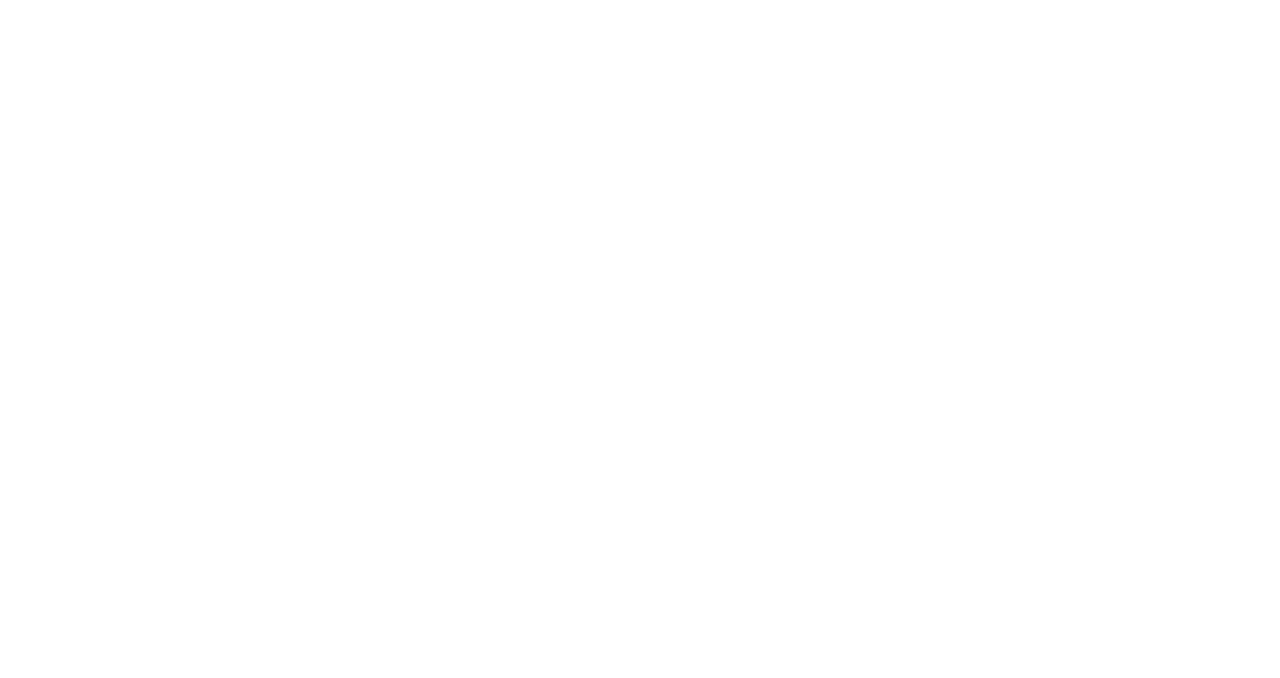
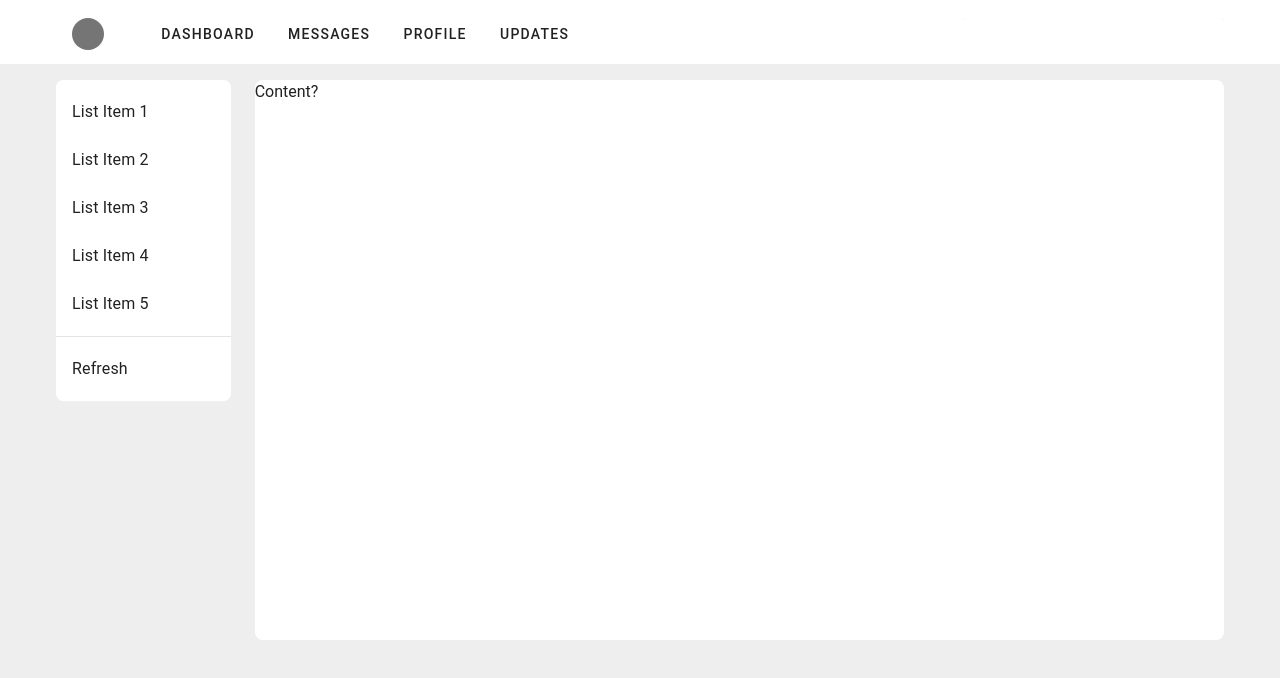
Before and after one commit to aclem43/blog, a Vue app: page / in a window 1280 px wide. Shown: the top 678 px of the page. Built offline with nearby package versions, Linux system fonts and the light colour scheme.

Commit message:
Wireframe Setup

```diff
--- a/src/App.vue
+++ b/src/App.vue
@@ -1,7 +1,35 @@
 <script setup lang="ts">
 import { RouterLink, RouterView } from 'vue-router'
+import AppBar from './components/AppBar.vue'
 </script>
+<template>
+  <v-app>
+    <AppBar />
+    <v-main class="bg-grey-lighten-3">
+      <v-container>
+        <v-row>
+          <v-col cols="2">
+            <v-sheet rounded="lg">
+              <v-list rounded="lg">
+                <v-list-item v-for="n in 5" :key="n" link>
+                  <v-list-item-title> List Item {{ n }} </v-list-item-title>
+                </v-list-item>
 
-<template>
-  <RouterView />
+                <v-divider class="my-2"></v-divider>
+
+                <v-list-item link color="grey-lighten-4">
+                  <v-list-item-title> Refresh </v-list-item-title>
+                </v-list-item>
+              </v-list>
+            </v-sheet>
+          </v-col>
+          <v-col>
+            <v-sheet min-height="70vh" rounded="lg">
+              <RouterView />
+            </v-sheet>
+          </v-col>
+        </v-row>
+      </v-container>
+    </v-main>
+  </v-app>
 </template>
--- /dev/null
+++ b/src/components/AppBar.vue
@@ -0,0 +1,21 @@
+<template>
+  <v-app-bar flat>
+    <v-container class="fill-height d-flex align-center">
+      <v-avatar class="me-10 ms-4" color="grey-darken-1" size="32"></v-avatar>
+
+      <v-btn
+        v-for="link in ['Dashboard', 'Messages', 'Profile', 'Updates']"
+        :key="link"
+        variant="text"
+      >
+        {{ link }}
+      </v-btn>
+
+      <v-spacer></v-spacer>
+
+      <v-responsive max-width="260">
+        <v-text-field density="compact" hide-details variant="solo"></v-text-field>
+      </v-responsive>
+    </v-container>
+  </v-app-bar>
+</template>
--- a/src/views/HomeView.vue
+++ b/src/views/HomeView.vue
@@ -1,3 +1,3 @@
 <script setup lang="ts"></script>
 
-<template></template>
+<template>Content?</template>
```
